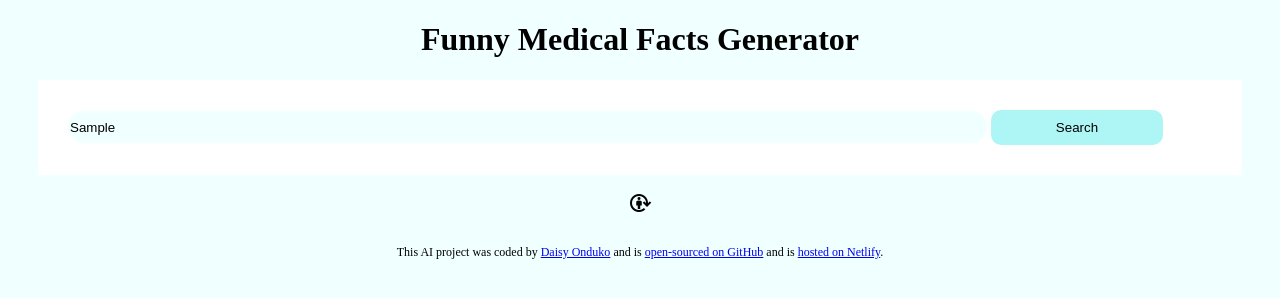
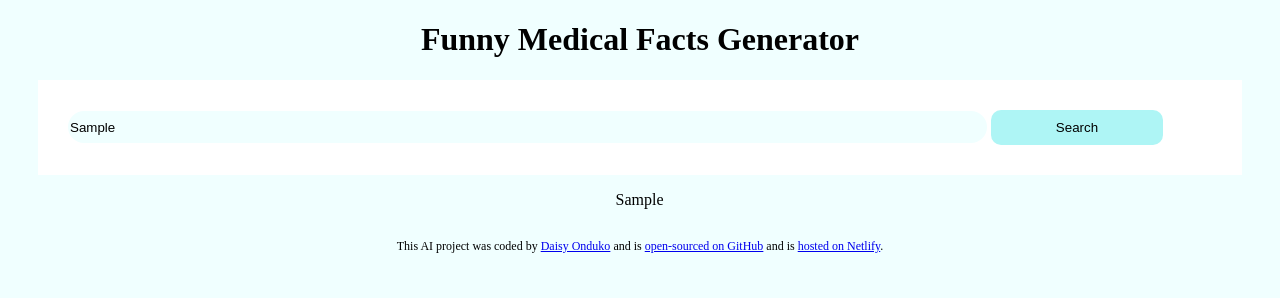
Before and after one commit to Onduko/AI-Funny-Medical-Facts-generator, a plain HTML site: page index.html in a window 1280 px wide. Both pictures are taken after typing "Sample" into the empty fields and a click on the input "Search". Drawn offline with nearby package versions, Linux system fonts and the light colour scheme.

Commit message:
Paragraph inner html changed

```diff
--- a/index.html
+++ b/index.html
@@ -9,6 +9,7 @@
       rel="stylesheet"
       href="https://fonts.googleapis.com/css2?family=Material+Symbols+Outlined&icon_names=metabolism"
     />
+    <script src="https://unpkg.com/typewriter-effect@latest/dist/core.js"></script>
   </head>
   <body>
     <h1>Funny Medical Facts Generator</h1>
--- a/src/script.js
+++ b/src/script.js
@@ -3,6 +3,11 @@ let form = document.querySelector("form");
 let fact = document.querySelector("#fact");
 function getInput(event) {
   event.preventDefault();
-  console.log(organInput.value);
+  new Typewriter("#fact", {
+    strings: `${organInput.value}`,
+    autoStart: true,
+    delay: 40,
+    cursor: "",
+  });
 }
 addEventListener("submit", getInput);
```
